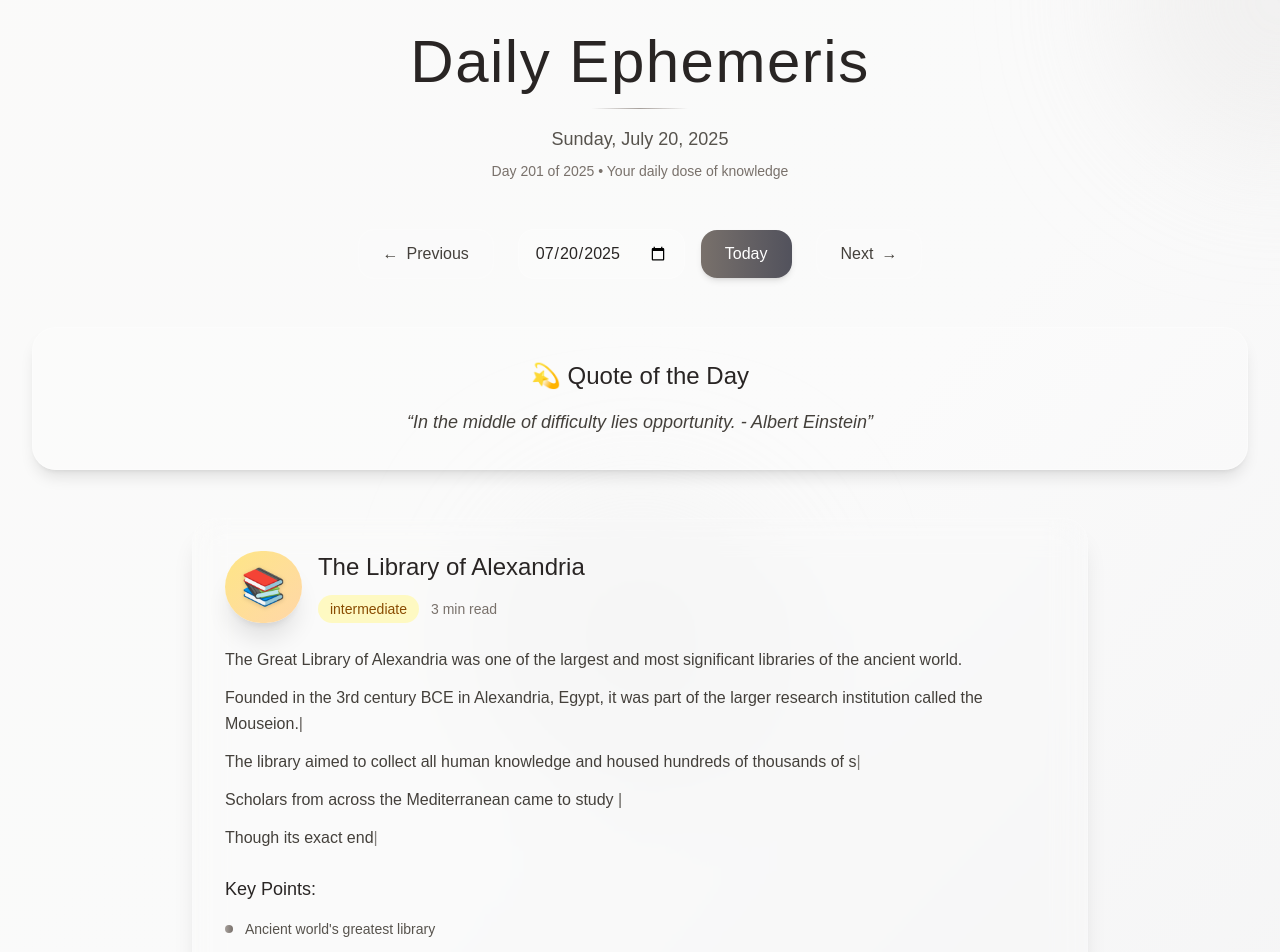
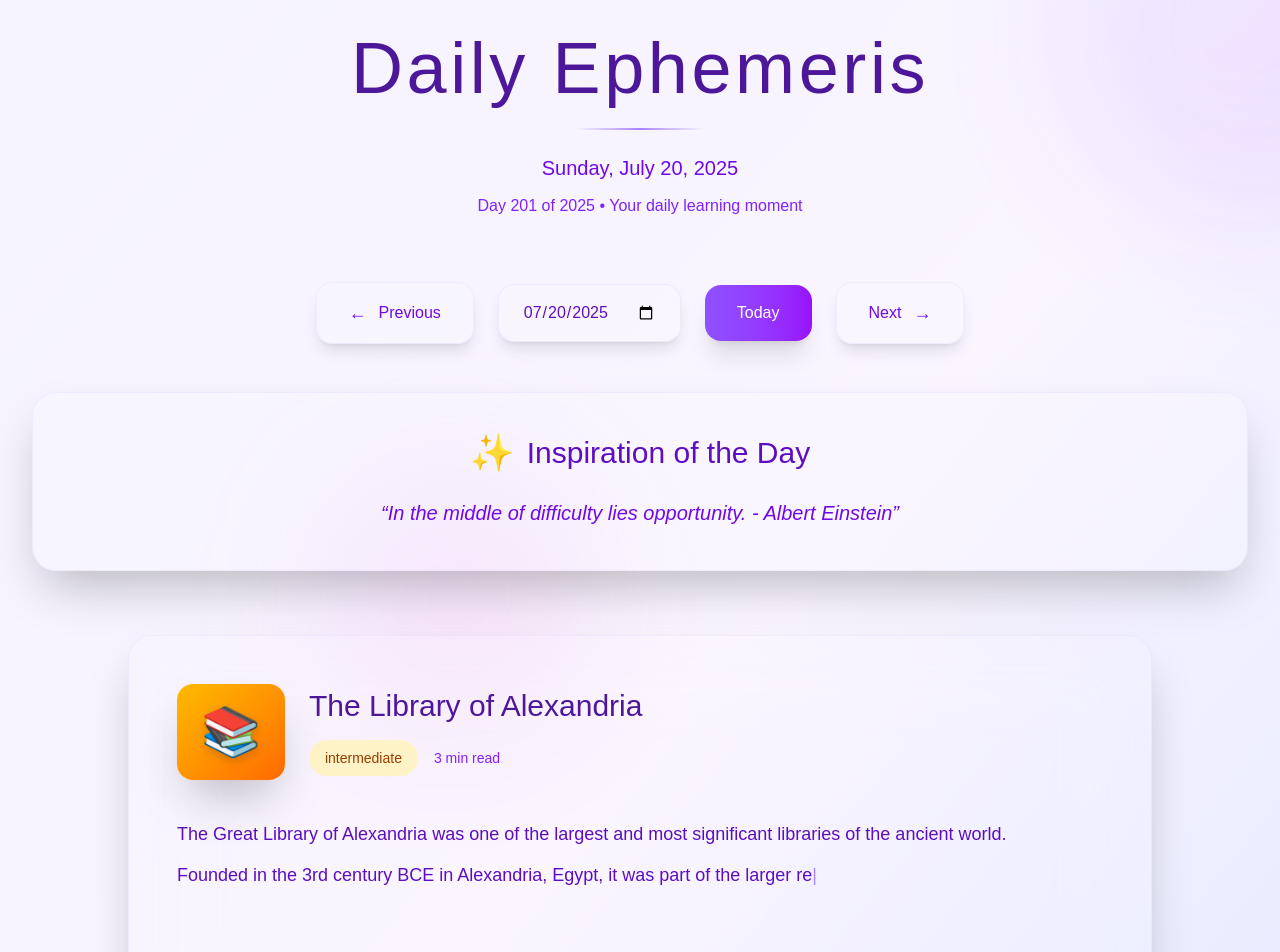
Before and after one commit to RosmeoP/daily-history, a Next.js app: page / in a window 1280 px wide. Shown: the top 952 px of the page. Built offline with nearby package versions, Linux system fonts and the light colour scheme.

Commit message:
Enhance UI components with improved styling and animations; refactor TypewriterText to support sequential text display

```diff
--- a/src/app/page.tsx
+++ b/src/app/page.tsx
@@ -28,26 +28,26 @@ export default function Home() {
   const dailyContent = ephemerisData.daily;
 
   return (
-    <div className="min-h-screen bg-gradient-to-br from-stone-50 via-neutral-50 to-zinc-100 dark:from-stone-900 dark:via-neutral-900 dark:to-zinc-900 relative overflow-hidden">
-      {/* Animated background blur orbs */}
+    <div className="min-h-screen bg-gradient-to-br from-violet-50 via-purple-50 to-indigo-100 dark:from-violet-950 dark:via-purple-950 dark:to-indigo-950 relative overflow-hidden">
+      {/* Animated background elements */}
       <div className="absolute inset-0 overflow-hidden pointer-events-none">
-        <div className="absolute -top-40 -right-40 w-80 h-80 bg-stone-200 dark:bg-stone-700 rounded-full mix-blend-multiply dark:mix-blend-soft-light filter blur-3xl opacity-30 animate-pulse"></div>
-        <div className="absolute -bottom-40 -left-40 w-96 h-96 bg-zinc-200 dark:bg-zinc-700 rounded-full mix-blend-multiply dark:mix-blend-soft-light filter blur-3xl opacity-25 animate-pulse animation-delay-2000"></div>
-        <div className="absolute top-1/2 left-1/2 transform -translate-x-1/2 -translate-y-1/2 w-72 h-72 bg-neutral-200 dark:bg-neutral-700 rounded-full mix-blend-multiply dark:mix-blend-soft-light filter blur-3xl opacity-20 animate-bounce"></div>
+        <div className="absolute -top-40 -right-40 w-96 h-96 bg-gradient-to-br from-violet-300/20 to-purple-400/20 dark:from-violet-600/20 dark:to-purple-700/20 rounded-full filter blur-3xl animate-pulse"></div>
+        <div className="absolute -bottom-40 -left-40 w-80 h-80 bg-gradient-to-br from-indigo-300/20 to-blue-400/20 dark:from-indigo-600/20 dark:to-blue-700/20 rounded-full filter blur-3xl animate-pulse animation-delay-2000"></div>
+        <div className="absolute top-1/3 left-1/4 w-64 h-64 bg-gradient-to-br from-purple-300/15 to-pink-400/15 dark:from-purple-600/15 dark:to-pink-700/15 rounded-full filter blur-3xl animate-bounce"></div>
       </div>
 
       <div className="relative z-10 p-4 sm:p-8">
         <div className="max-w-8xl mx-auto">
-          <header className="text-center mb-12 animate-fade-in">
-            <h1 className="text-5xl sm:text-6xl font-thin text-stone-800 dark:text-stone-100 mb-4 tracking-wide">
+          <header className="text-center mb-16 animate-fade-in">
+            <h1 className="text-6xl sm:text-7xl font-extralight text-violet-900 dark:text-violet-100 mb-6 tracking-wider">
               Daily Ephemeris
             </h1>
-            <div className="h-px w-24 bg-gradient-to-r from-transparent via-stone-400 dark:via-stone-500 to-transparent mx-auto mb-4"></div>
-            <p className="text-stone-600 dark:text-stone-300 font-light text-lg mb-2">
+            <div className="h-0.5 w-32 bg-gradient-to-r from-transparent via-violet-400 dark:via-violet-500 to-transparent mx-auto mb-6"></div>
+            <p className="text-violet-700 dark:text-violet-200 font-light text-xl mb-3">
               {selectedDate.toLocaleDateString('en-US', { weekday: 'long', year: 'numeric', month: 'long', day: 'numeric' })}
             </p>
-            <p className="text-sm text-stone-500 dark:text-stone-400">
-              Day {ephemerisData.dayOfYear} of {selectedDate.getFullYear()} • Your daily dose of knowledge
+            <p className="text-violet-600 dark:text-violet-300 text-base">
+              Day {ephemerisData.dayOfYear} of {selectedDate.getFullYear()} • Your daily learning moment
             </p>
           </header>
 
@@ -56,31 +56,32 @@ export default function Home() {
           </div>
 
           {/* Daily Quote */}
-          <div className="mb-12 animate-fade-in-up animation-delay-300">
-            <div className="backdrop-blur-sm bg-white/20 dark:bg-stone-800/20 rounded-3xl shadow-lg border border-white/30 dark:border-stone-600/30 p-8 text-center">
-              <h2 className="text-2xl font-light text-stone-800 dark:text-stone-100 mb-4">
-                💫 Quote of the Day
+          <div className="mb-16 animate-fade-in-up animation-delay-300">
+            <div className="backdrop-blur-xl bg-white/10 dark:bg-violet-900/20 rounded-3xl shadow-2xl border border-violet-200/30 dark:border-violet-700/30 p-10 text-center">
+              <h2 className="text-3xl font-light text-violet-800 dark:text-violet-100 mb-6 flex items-center justify-center gap-3">
+                <span className="text-4xl">✨</span>
+                Inspiration of the Day
               </h2>
-              <blockquote className="text-lg italic text-stone-700 dark:text-stone-200 leading-relaxed">
+              <blockquote className="text-xl italic text-violet-700 dark:text-violet-200 leading-relaxed max-w-3xl mx-auto">
                 &ldquo;{ephemerisData.dailyQuote}&rdquo;
               </blockquote>
             </div>
           </div>
 
           {/* Daily Learning Content */}
-          <div className="flex justify-center mb-12">
-            <div className="w-full max-w-4xl">
-              <TopicCard content={dailyContent} index={0} />
+          <div className="flex justify-center mb-16">
+            <div className="w-full max-w-5xl">
+              <TopicCard content={dailyContent} />
             </div>
           </div>
 
           {/* Footer */}
           <footer className="text-center animate-fade-in-up animation-delay-900">
-            <div className="backdrop-blur-sm bg-white/15 dark:bg-stone-800/15 rounded-2xl shadow-md border border-white/20 dark:border-stone-600/20 p-6">
-              <p className="text-sm text-stone-600 dark:text-stone-300 mb-2">
+            <div className="backdrop-blur-lg bg-violet-100/20 dark:bg-violet-900/20 rounded-3xl shadow-lg border border-violet-200/30 dark:border-violet-700/30 p-8">
+              <p className="text-base text-violet-700 dark:text-violet-200 mb-3">
                 ✨ One daily learning experience • Curated educational content
               </p>
-              <p className="text-xs text-stone-500 dark:text-stone-400">
+              <p className="text-sm text-violet-600 dark:text-violet-300">
                 Frontend-only • Navigate dates for new topics • Expand your knowledge daily
               </p>
             </div>
--- a/src/components/DatePicker.tsx
+++ b/src/components/DatePicker.tsx
@@ -33,23 +33,23 @@ export default function DatePicker({ selectedDate, onDateChange }: DatePickerPro
     <div className="flex items-center justify-center gap-6 mb-8">
       <button
         onClick={goToPreviousDay}
-        className="group flex items-center gap-2 px-6 py-3 backdrop-blur-sm bg-white/15 dark:bg-stone-800/15 border border-white/20 dark:border-stone-600/20 rounded-2xl hover:bg-white/25 dark:hover:bg-stone-800/25 hover:scale-105 transition-all duration-300 text-stone-700 dark:text-stone-200 hover:text-stone-800 dark:hover:text-white"
+        className="group flex items-center gap-3 px-8 py-4 backdrop-blur-xl bg-white/10 dark:bg-violet-900/20 border border-violet-200/30 dark:border-violet-700/30 rounded-2xl hover:bg-white/20 dark:hover:bg-violet-900/30 hover:scale-105 transition-all duration-300 text-violet-700 dark:text-violet-200 hover:text-violet-800 dark:hover:text-white shadow-lg"
         aria-label="Previous day"
       >
-        <span className="group-hover:-translate-x-1 transition-transform duration-300">←</span>
+        <span className="group-hover:-translate-x-1 transition-transform duration-300 text-lg">←</span>
         <span className="font-light">Previous</span>
       </button>
 
-      <div className="flex items-center gap-4">
+      <div className="flex items-center gap-6">
         <input
           type="date"
           value={formatDate}
           onChange={handleDateChange}
-          className="px-4 py-3 backdrop-blur-sm bg-white/20 dark:bg-stone-800/20 border border-white/30 dark:border-stone-600/30 rounded-2xl text-stone-800 dark:text-stone-100 placeholder-stone-500 dark:placeholder-stone-400 focus:outline-none focus:ring-2 focus:ring-stone-400/30 focus:border-transparent transition-all duration-300 hover:bg-white/30 dark:hover:bg-stone-800/30"
+          className="px-6 py-4 backdrop-blur-xl bg-white/15 dark:bg-violet-900/25 border border-violet-200/40 dark:border-violet-700/40 rounded-2xl text-violet-800 dark:text-violet-100 placeholder-violet-500 dark:placeholder-violet-400 focus:outline-none focus:ring-2 focus:ring-violet-400/50 focus:border-transparent transition-all duration-300 hover:bg-white/25 dark:hover:bg-violet-900/35 shadow-lg text-center font-medium"
         />
         <button
           onClick={goToToday}
-          className="px-6 py-3 bg-gradient-to-r from-stone-500 to-zinc-600 text-white rounded-2xl hover:from-stone-600 hover:to-zinc-700 hover:scale-105 transition-all duration-300 font-light shadow-md hover:shadow-lg"
+          className="px-8 py-4 bg-gradient-to-r from-violet-500 to-purple-600 text-white rounded-2xl hover:from-violet-600 hover:to-purple-700 hover:scale-105 transition-all duration-300 font-medium shadow-xl hover:shadow-2xl"
         >
           Today
         </button>
@@ -57,11 +57,11 @@ export default function DatePicker({ selectedDate, onDateChange }: DatePickerPro
 
       <button
         onClick={goToNextDay}
-        className="group flex items-center gap-2 px-6 py-3 backdrop-blur-sm bg-white/15 dark:bg-stone-800/15 border border-white/20 dark:border-stone-600/20 rounded-2xl hover:bg-white/25 dark:hover:bg-stone-800/25 hover:scale-105 transition-all duration-300 text-stone-700 dark:text-stone-200 hover:text-stone-800 dark:hover:text-white"
+        className="group flex items-center gap-3 px-8 py-4 backdrop-blur-xl bg-white/10 dark:bg-violet-900/20 border border-violet-200/30 dark:border-violet-700/30 rounded-2xl hover:bg-white/20 dark:hover:bg-violet-900/30 hover:scale-105 transition-all duration-300 text-violet-700 dark:text-violet-200 hover:text-violet-800 dark:hover:text-white shadow-lg"
         aria-label="Next day"
       >
         <span className="font-light">Next</span>
-        <span className="group-hover:translate-x-1 transition-transform duration-300">→</span>
+        <span className="group-hover:translate-x-1 transition-transform duration-300 text-lg">→</span>
       </button>
     </div>
   );
--- a/src/components/EphemerisCard.tsx
+++ b/src/components/EphemerisCard.tsx
@@ -1,7 +1,7 @@
 'use client';
 
 import { DailyTopicContent } from '@/types/ephemeris';
-import TypewriterText from './TypewriterText';
+import SequentialTypewriter from './SequentialTypewriter';
 
 interface TopicCardProps {
   content: DailyTopicContent;
@@ -18,88 +18,82 @@ export default function TopicCard({ content }: TopicCardProps) {
   };
 
   const topicColors: { [key: string]: string } = {
-    science: 'from-blue-200 to-cyan-200',
-    history: 'from-amber-200 to-orange-200',
-    technology: 'from-purple-200 to-indigo-200',
-    nature: 'from-green-200 to-emerald-200',
-    culture: 'from-pink-200 to-rose-200'
+    science: 'from-blue-400 to-cyan-500',
+    history: 'from-amber-400 to-orange-500',
+    technology: 'from-purple-400 to-indigo-500',
+    nature: 'from-green-400 to-emerald-500',
+    culture: 'from-pink-400 to-rose-500'
   };
 
   const difficultyColors: { [key: string]: string } = {
-    beginner: 'bg-green-100 text-green-800 dark:bg-green-900 dark:text-green-200',
-    intermediate: 'bg-yellow-100 text-yellow-800 dark:bg-yellow-900 dark:text-yellow-200',
-    advanced: 'bg-red-100 text-red-800 dark:bg-red-900 dark:text-red-200'
+    beginner: 'bg-emerald-100 text-emerald-800 dark:bg-emerald-900/30 dark:text-emerald-300',
+    intermediate: 'bg-amber-100 text-amber-800 dark:bg-amber-900/30 dark:text-amber-300',
+    advanced: 'bg-rose-100 text-rose-800 dark:bg-rose-900/30 dark:text-rose-300'
   };
 
   if (content.title === 'Loading...') {
     return (
-      <div className="group backdrop-blur-lg bg-white/10 dark:bg-stone-800/10 rounded-3xl shadow-xl border border-white/20 dark:border-stone-600/20 p-8 animate-pulse">
-        <div className="flex items-center gap-4 mb-6">
-          <div className="w-16 h-16 bg-stone-200 dark:bg-stone-700 rounded-full"></div>
+      <div className="group backdrop-blur-2xl bg-white/5 dark:bg-violet-950/20 rounded-3xl shadow-2xl border border-violet-200/30 dark:border-violet-700/30 p-12 animate-pulse">
+        <div className="flex items-center gap-6 mb-8">
+          <div className="w-20 h-20 bg-violet-200 dark:bg-violet-700 rounded-full"></div>
           <div className="flex-1">
-            <div className="h-6 bg-stone-200 dark:bg-stone-700 rounded mb-2"></div>
-            <div className="h-4 bg-stone-200 dark:bg-stone-700 rounded w-3/4"></div>
+            <div className="h-8 bg-violet-200 dark:bg-violet-700 rounded mb-3"></div>
+            <div className="h-5 bg-violet-200 dark:bg-violet-700 rounded w-3/4"></div>
           </div>
         </div>
-        <div className="space-y-3">
-          <div className="h-4 bg-stone-200 dark:bg-stone-700 rounded"></div>
-          <div className="h-4 bg-stone-200 dark:bg-stone-700 rounded"></div>
-          <div className="h-4 bg-stone-200 dark:bg-stone-700 rounded w-2/3"></div>
+        <div className="space-y-4">
+          <div className="h-5 bg-violet-200 dark:bg-violet-700 rounded"></div>
+          <div className="h-5 bg-violet-200 dark:bg-violet-700 rounded"></div>
+          <div className="h-5 bg-violet-200 dark:bg-violet-700 rounded w-2/3"></div>
         </div>
       </div>
     );
   }
 
-  // Split content into sentences for staggered animation
+  // Split content into sentences for sequential animation
   const sentences = content.content.split('. ').filter(sentence => sentence.trim());
 
   return (
-    <div className="group backdrop-blur-lg bg-white/10 dark:bg-stone-800/10 rounded-3xl shadow-xl border border-white/20 dark:border-stone-600/20 p-8 hover:shadow-2xl hover:scale-105 transition-all duration-500 hover:bg-white/15 dark:hover:bg-stone-800/15">
-      <div className="flex items-center gap-4 mb-6">
-        <div className={`text-4xl p-4 rounded-full bg-gradient-to-br ${topicColors[content.topic]} shadow-xl group-hover:scale-110 transition-transform duration-300 backdrop-blur-sm`}>
-          <span className="filter drop-shadow-sm">{topicEmoji[content.topic]}</span>
+    <div className="group backdrop-blur-2xl bg-white/5 dark:bg-violet-950/20 rounded-3xl shadow-2xl border border-violet-200/30 dark:border-violet-700/30 p-12 hover:shadow-3xl hover:scale-105 transition-all duration-700 hover:bg-white/10 dark:hover:bg-violet-950/30">
+      <div className="flex items-center gap-6 mb-10">
+        <div className={`text-5xl p-6 rounded-2xl bg-gradient-to-br ${topicColors[content.topic]} shadow-2xl group-hover:scale-110 transition-transform duration-500 backdrop-blur-lg`}>
+          <span className="filter drop-shadow-lg text-white">{topicEmoji[content.topic]}</span>
         </div>
         <div className="flex-1">
-          <h3 className="text-2xl font-medium text-stone-800 dark:text-stone-100 group-hover:text-stone-900 dark:group-hover:text-white transition-colors duration-300 mb-3">
+          <h3 className="text-3xl font-light text-violet-900 dark:text-violet-100 group-hover:text-violet-800 dark:group-hover:text-white transition-colors duration-300 mb-4">
             {content.title}
           </h3>
-          <div className="flex items-center gap-3 opacity-0 animate-fade-in-up" style={{ animationDelay: '500ms' }}>
-            <span className={`px-3 py-1 rounded-full text-sm font-medium ${difficultyColors[content.difficulty]} backdrop-blur-sm`}>
+          <div className="flex items-center gap-4 opacity-0 animate-fade-in-up" style={{ animationDelay: '500ms' }}>
+            <span className={`px-4 py-2 rounded-full text-sm font-medium ${difficultyColors[content.difficulty]} backdrop-blur-lg`}>
               {content.difficulty}
             </span>
-            <span className="text-sm text-stone-500 dark:text-stone-400">
+            <span className="text-sm text-violet-600 dark:text-violet-300">
               {content.readingTime} min read
             </span>
           </div>
         </div>
       </div>
 
-      <div className="space-y-6">
-        <div className="text-base text-stone-700 dark:text-stone-200 leading-relaxed space-y-3">
-          {sentences.map((sentence, sentenceIndex) => (
-            <div key={sentenceIndex}>
-              <TypewriterText
-                text={sentence + (sentenceIndex < sentences.length - 1 ? '. ' : '')}
-                delay={1000 + sentenceIndex * 1000}
-                speed={30}
-                className="block"
-              />
-            </div>
-          ))}
+      <div className="space-y-8">
+        <div className="text-lg text-violet-800 dark:text-violet-200 leading-relaxed">
+          <SequentialTypewriter
+            sentences={sentences}
+            delay={1000}
+            speed={25}
+          />
         </div>
 
         {content.keyPoints.length > 0 && (
-          <div className="space-y-4 opacity-0 animate-fade-in-up" style={{ animationDelay: '4000ms' }}>
-            <h4 className="text-lg font-medium text-stone-800 dark:text-stone-100">Key Points:</h4>
-            <ul className="space-y-3">
+          <div className="space-y-5 opacity-0 animate-fade-in-up" style={{ animationDelay: '8000ms' }}>
+            <h4 className="text-xl font-medium text-violet-900 dark:text-violet-100 flex items-center gap-3">
+              <span className="w-2 h-2 bg-violet-500 rounded-full"></span>
+              Key Insights
+            </h4>
+            <ul className="space-y-4 ml-6">
               {content.keyPoints.map((point, pointIndex) => (
-                <li key={pointIndex} className="text-sm text-stone-600 dark:text-stone-300 flex items-center gap-3 opacity-0 animate-fade-in-up" style={{ animationDelay: `${4500 + pointIndex * 500}ms` }}>
-                  <span className="w-2 h-2 bg-gradient-to-r from-stone-400 to-stone-500 rounded-full flex-shrink-0"></span>
-                  <TypewriterText
-                    text={point}
-                    delay={4500 + pointIndex * 500}
-                    speed={25}
-                  />
+                <li key={pointIndex} className="text-base text-violet-700 dark:text-violet-200 flex items-start gap-4 opacity-0 animate-fade-in-up" style={{ animationDelay: `${8500 + pointIndex * 600}ms` }}>
+                  <span className="w-3 h-3 bg-gradient-to-r from-violet-400 to-purple-500 rounded-full flex-shrink-0 mt-1.5"></span>
+                  <span>{point}</span>
                 </li>
               ))}
             </ul>
@@ -107,17 +101,14 @@ export default function TopicCard({ content }: TopicCardProps) {
         )}
 
         {content.funFact && (
-          <div className="p-6 rounded-2xl bg-white/20 dark:bg-stone-700/20 backdrop-blur-md border border-white/30 dark:border-stone-600/30 opacity-0 animate-fade-in-up" style={{ animationDelay: '6500ms' }}>
-            <h4 className="text-lg font-medium text-stone-800 dark:text-stone-100 mb-3 flex items-center gap-2">
-              <span className="text-xl">💡</span>
-              Fun Fact
+          <div className="p-8 rounded-2xl bg-gradient-to-br from-violet-100/30 to-purple-100/30 dark:from-violet-900/30 dark:to-purple-900/30 backdrop-blur-xl border border-violet-300/40 dark:border-violet-600/40 opacity-0 animate-fade-in-up" style={{ animationDelay: '12000ms' }}>
+            <h4 className="text-xl font-medium text-violet-900 dark:text-violet-100 mb-4 flex items-center gap-3">
+              <span className="text-2xl">💡</span>
+              Did You Know?
             </h4>
-            <TypewriterText
-              text={content.funFact}
-              delay={7000}
-              speed={35}
-              className="text-sm text-stone-600 dark:text-stone-300"
-            />
+            <p className="text-base text-violet-700 dark:text-violet-200 leading-relaxed">
+              {content.funFact}
+            </p>
           </div>
         )}
       </div>
--- /dev/null
+++ b/src/components/SequentialTypewriter.tsx
@@ -0,0 +1,39 @@
+'use client';
+
+import { useState } from 'react';
+import TypewriterText from './TypewriterText';
+
+interface SequentialTypewriterProps {
+  sentences: string[];
+  delay?: number;
+  speed?: number;
+  className?: string;
+}
+
+export default function SequentialTypewriter({ sentences, delay = 0, speed = 30, className = '' }: SequentialTypewriterProps) {
+  const [currentSentenceIndex, setCurrentSentenceIndex] = useState(0);
+
+  const handleSentenceComplete = () => {
+    if (currentSentenceIndex < sentences.length - 1) {
+      setCurrentSentenceIndex(currentSentenceIndex + 1);
+    }
+  };
+
+  return (
+    <div className={`space-y-3 ${className}`}>
+      {sentences.map((sentence, index) => (
+        <div key={index} className={index > currentSentenceIndex ? 'opacity-0' : ''}>
+          {index <= currentSentenceIndex && (
+            <TypewriterText
+              text={sentence + (index < sentences.length - 1 ? '.' : '')}
+              delay={index === 0 ? delay : 0}
+              speed={speed}
+              onComplete={index === currentSentenceIndex ? handleSentenceComplete : undefined}
+              className="block"
+            />
+          )}
+        </div>
+      ))}
+    </div>
+  );
+}
--- a/src/components/TypewriterText.tsx
+++ b/src/components/TypewriterText.tsx
@@ -7,17 +7,20 @@ interface TypewriterTextProps {
   delay?: number;
   speed?: number;
   className?: string;
+  onComplete?: () => void;
 }
 
-export default function TypewriterText({ text, delay = 0, speed = 30, className = '' }: TypewriterTextProps) {
+export default function TypewriterText({ text, delay = 0, speed = 30, className = '', onComplete }: TypewriterTextProps) {
   const [displayedText, setDisplayedText] = useState('');
   const [currentIndex, setCurrentIndex] = useState(0);
   const [started, setStarted] = useState(false);
+  const [isComplete, setIsComplete] = useState(false);
 
   useEffect(() => {
     setDisplayedText('');
     setCurrentIndex(0);
     setStarted(false);
+    setIsComplete(false);
 
     const startTimer = setTimeout(() => {
       setStarted(true);
@@ -27,7 +30,13 @@ export default function TypewriterText({ text, delay = 0, speed = 30, className
   }, [text, delay]);
 
   useEffect(() => {
-    if (!started || currentIndex >= text.length) return;
+    if (!started || currentIndex >= text.length) {
+      if (currentIndex >= text.length && !isComplete) {
+        setIsComplete(true);
+        onComplete?.();
+      }
+      return;
+    }
 
     const timer = setTimeout(() => {
       setDisplayedText(text.slice(0, currentIndex + 1));
@@ -35,13 +44,13 @@ export default function TypewriterText({ text, delay = 0, speed = 30, className
     }, speed);
 
     return () => clearTimeout(timer);
-  }, [currentIndex, text, speed, started]);
+  }, [currentIndex, text, speed, started, isComplete, onComplete]);
 
   return (
     <span className={className}>
       {displayedText}
       {started && currentIndex < text.length && (
-        <span className="animate-pulse">|</span>
+        <span className="animate-pulse text-violet-400">|</span>
       )}
     </span>
   );
```
